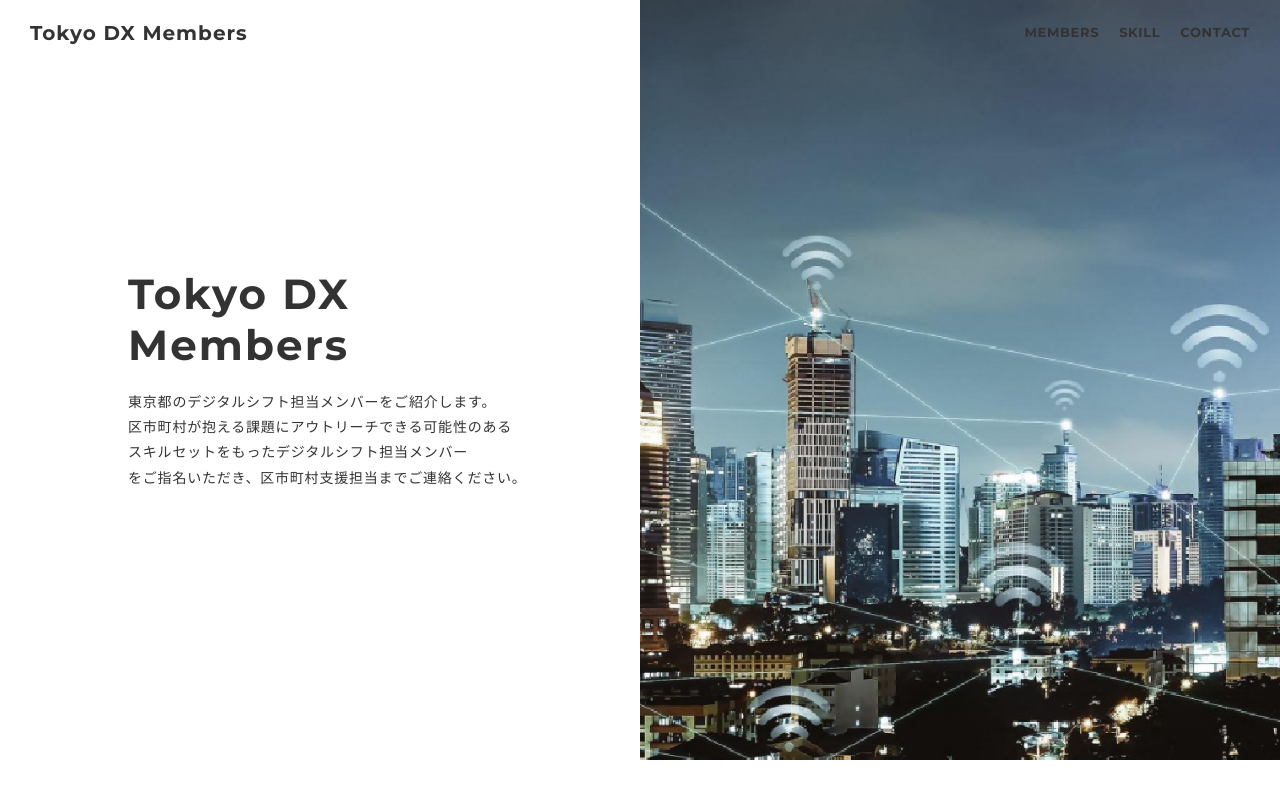
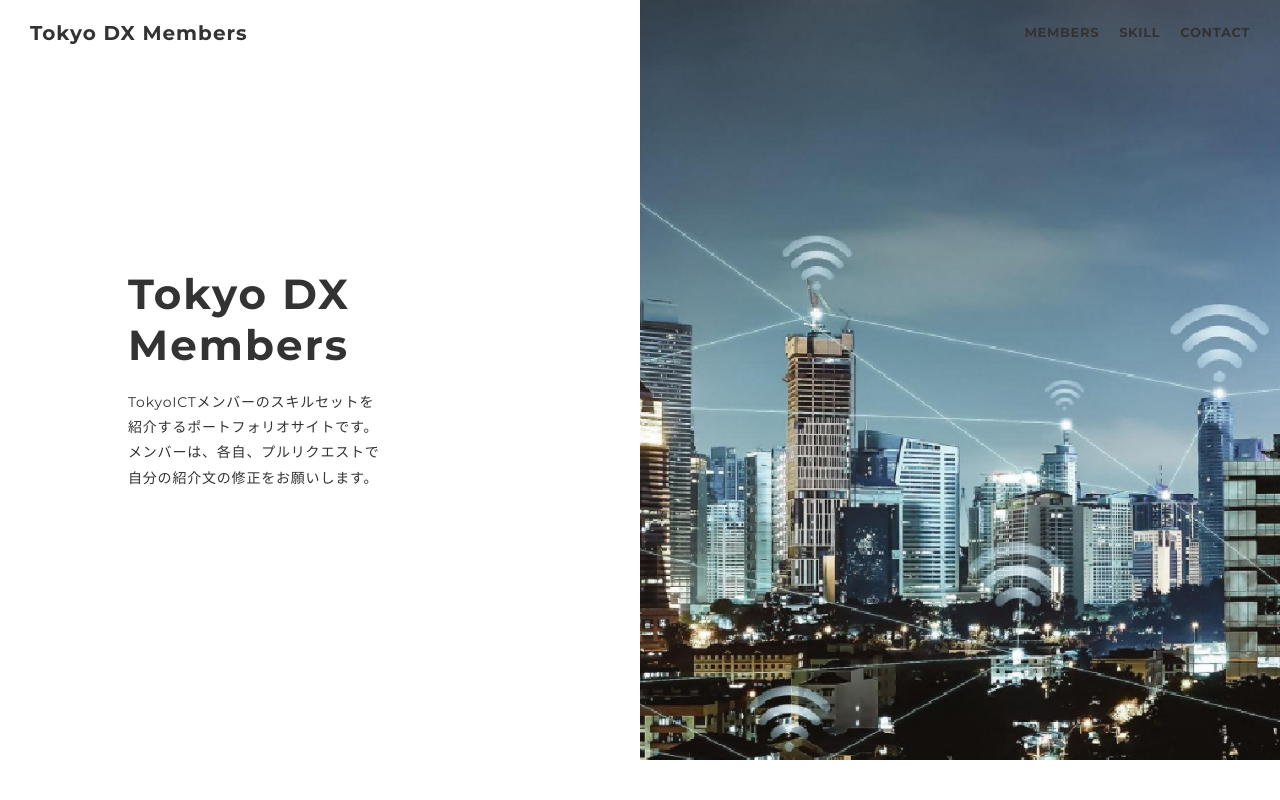
Before and after one commit to nuki333/tokyodx, a plain HTML site: page index.html in a window 1280 px wide. Shown: the top 800 px of the page. Drawn offline with nearby package versions, Linux system fonts and the light colour scheme.

Commit message:
Add files via upload

```diff
--- a/index.html
+++ b/index.html
@@ -49,10 +49,10 @@
         <div class="split-body">
           <p class="split-title">Tokyo DX<br>Members</p>
           <p class="split-text">
-            東京都のデジタルシフト担当メンバーをご紹介します。<br>
-            区市町村が抱える課題にアウトリーチできる可能性のある<br>
-            スキルセットをもったデジタルシフト担当メンバー<br>
-            をご指名いただき、区市町村支援担当までご連絡ください。<br>
+            TokyoICTメンバーのスキルセットを<br>
+            紹介するポートフォリオサイトです。<br>
+            メンバーは、各自、プルリクエストで<br>
+            自分の紹介文の修正をお願いします。<br>
           </p>
         </div>
         <div class="split-img"></div>
@@ -158,7 +158,7 @@
           <h2 class="title">CONTACT</h2>
           <p class="lead">
             お問い合わせは、<br class="sp-only">問い合わせフォームかメールにてお願いいたします。<br>
-            〇〇部〇〇課区市町村支援担当<br>
+            〇〇部〇〇課　サイト管理者<br>
           </p>
           <div class="contact-list">
             <!-- <a class="contact-item" href="https://twitter.com/" target="_blank" rel="noopener">Twitter</a> -->
```
Also changed, not shown: works-template.html (+3 -3 lines), 1 other file.
